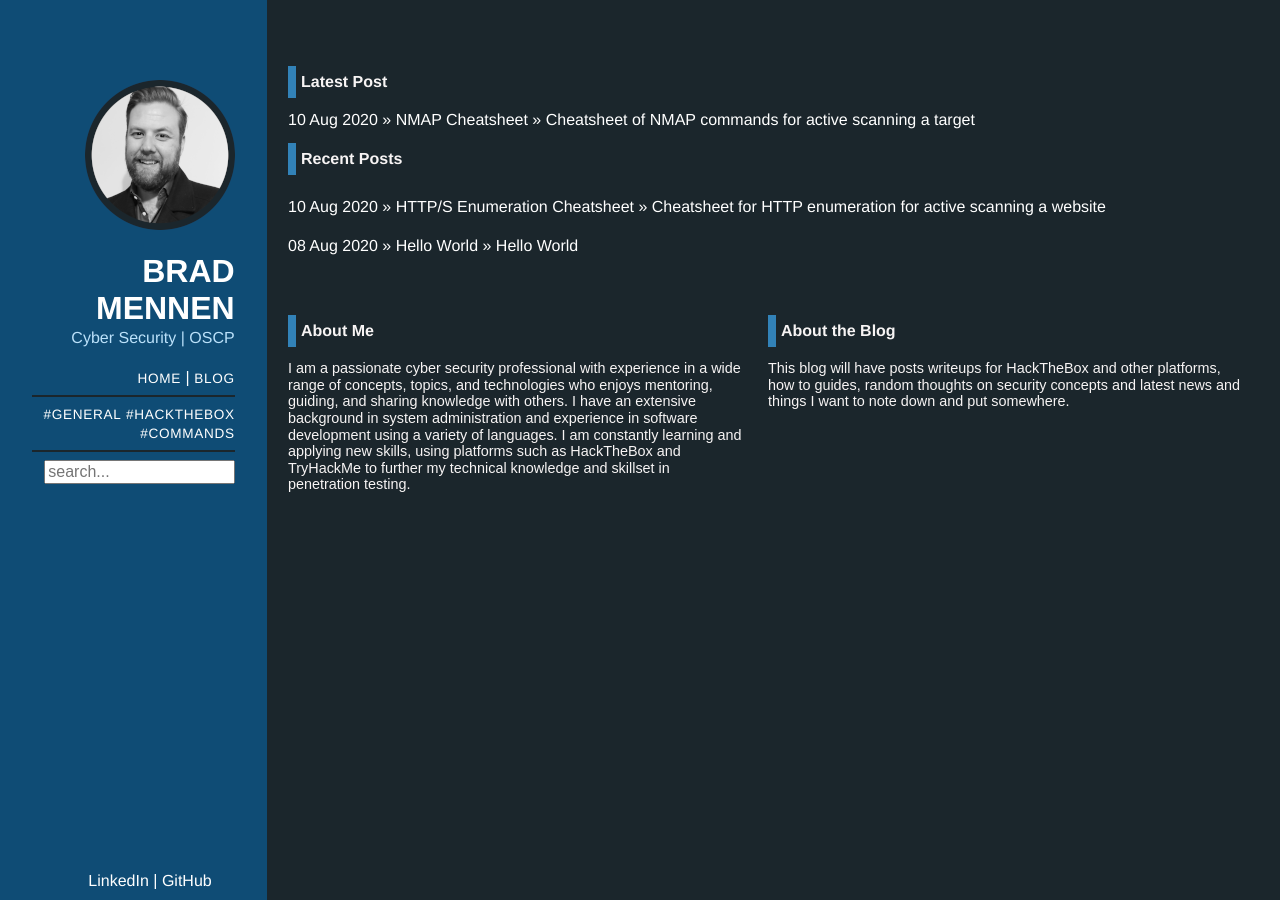
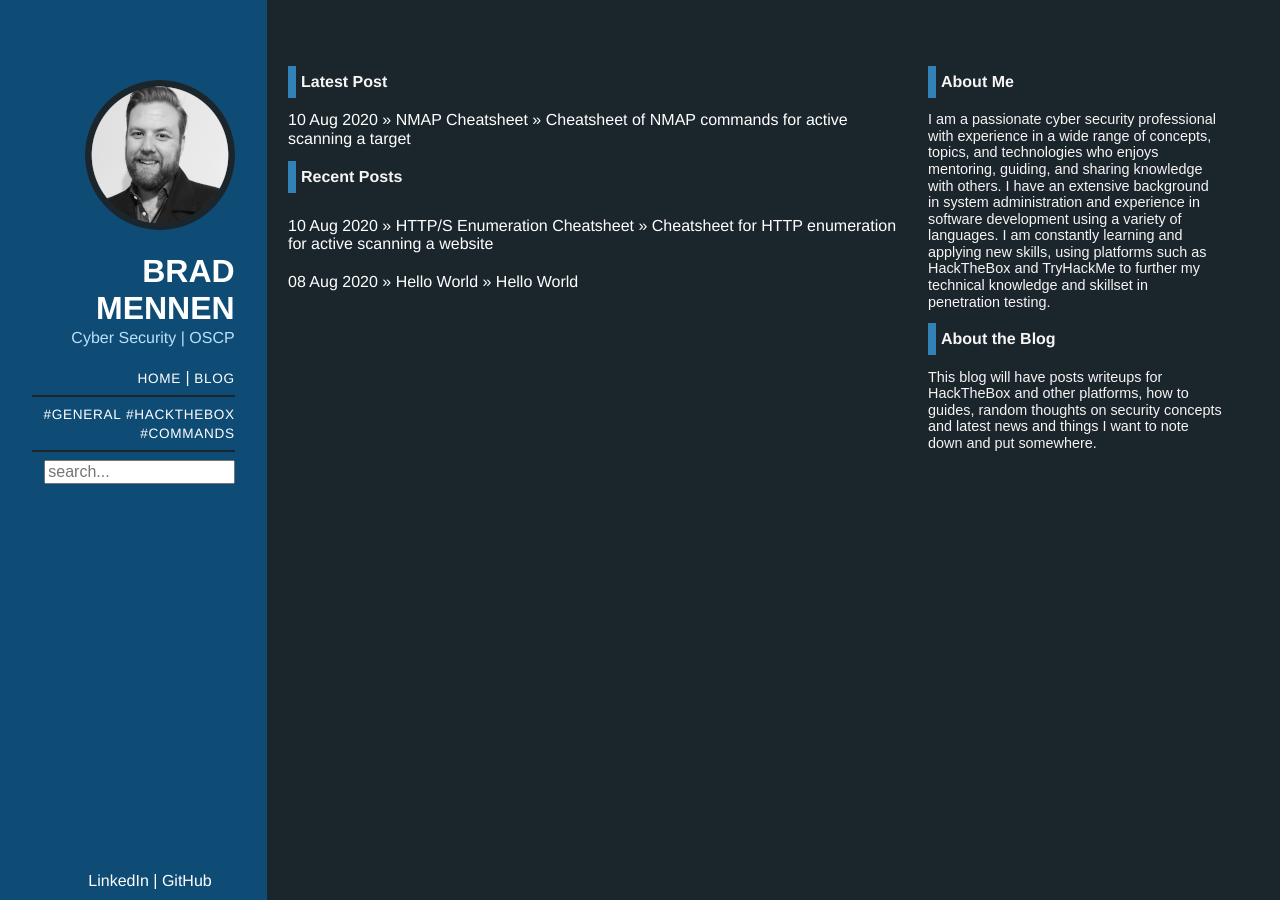
Before and after one commit to Butl3r/butl3r.github.io, a Jekyll site: the page built from index.html, in a window 1280 px wide. Built offline with Jekyll 4.4.1, drawn with Linux system fonts in a browser that asks for light colours; nearby versions of some CDN libraries.

Commit message:
Homepage layout

```diff
--- a/_layouts/default.html
+++ b/_layouts/default.html
@@ -3,6 +3,7 @@
 	<head>
 		<title>{{ page.title }}</title>
 		<meta name="viewport" content="width=device-width, initial-scale=1">
+		<link rel="stylesheet" href="https://unpkg.com/purecss@1.0.1/build/base-min.css" integrity="sha384-AC72NFnzDYhho/7kMU87hi8xVckRX7PO2y7HvxT7p1RFAmthpCbKO/t9djMXxk73">
 		<link rel="stylesheet" href="https://unpkg.com/purecss@2.0.3/build/pure-min.css" integrity="sha384-cg6SkqEOCV1NbJoCu11+bm0NvBRc8IYLRGXkmNrqUBfTjmMYwNKPWBTIKyw9mHNJ" crossorigin="anonymous">
 		<link rel="stylesheet" href="https://unpkg.com/purecss@2.0.3/build/grids-responsive-min.css" integrity="sha384-+lKLtMyKzY/ZdqRXlhw2whazop7duDxgP+oWPB+EGry5wK+vJnZwSsgMnAmDS/39" crossorigin="anonymous">
 		<link rel="stylesheet" type="text/css" href="/css/syntax.css?q=12345">
--- a/index.html
+++ b/index.html
@@ -1,11 +1,12 @@
 ---
 layout: default
-title: Brad Mennen, Cyber Security Specialist
+title: Brad Mennen, Cyber Security
 ---
 
 <div class="desktop"><br /><br /></div>
 <div class="pure-g">
-	<div class="pure-u-1">
+	<div class="pure-u-1 pure-u-lg-2-3">
+		<div style="padding-right: 20px;">
 			<h2 class="heading">Latest Post</h2>
 			<div class="latest-post list">
 				{% for post in site.posts limit:1 %}
@@ -20,16 +21,21 @@ title: Brad Mennen, Cyber Security Specialist
 			</div>
 		</div>
 	</div>
-<br /><br />
+	<div class="pure-u-1 pure-u-lg-1-3">
 		<div class="pure-g">
-	<div class="pure-u-1 pure-u-md-1-2">
+			<div class="pure-u-1 pure-u-md-1-2 pure-u-lg-1-1">
 				<div class="aboutpadding">
 					<h2 class="heading">About Me</h2>
 					<div class="aboutme">I am a passionate cyber security professional with experience in a wide range of concepts, topics, and technologies who enjoys mentoring, guiding, and sharing knowledge with others. I have an extensive background in system administration and experience in software development using a variety of languages. I am constantly learning and applying new skills, using platforms such as HackTheBox and TryHackMe to further my technical knowledge and skillset in penetration testing.</div>
 				</div>
 			</div>
-	<div class="pure-u-1 pure-u-md-1-2">
+			<div class="pure-u-1 pure-u-md-1-2 pure-u-lg-1-1">
+				<div class="aboutpadding">
 					<h2 class="heading">About the Blog</h2>
 					<div class="aboutblog">This blog will have posts writeups for HackTheBox and other platforms, how to guides, random thoughts on security concepts and latest news and things I want to note down and put somewhere.</div>
 				</div>
 			</div>
+		</div>
+	</div>
+</div>
+<br /><br />
```
Lines whose indentation alone changed are shown as unchanged.
